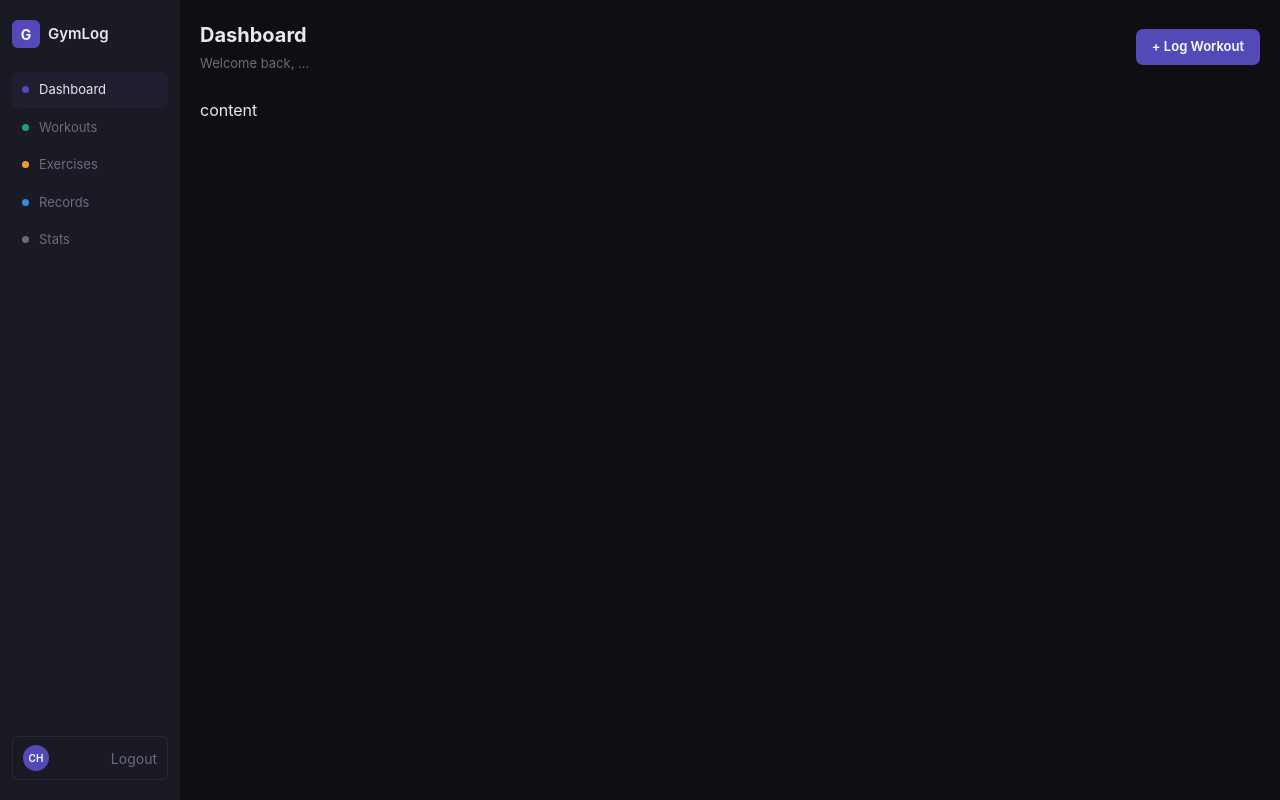
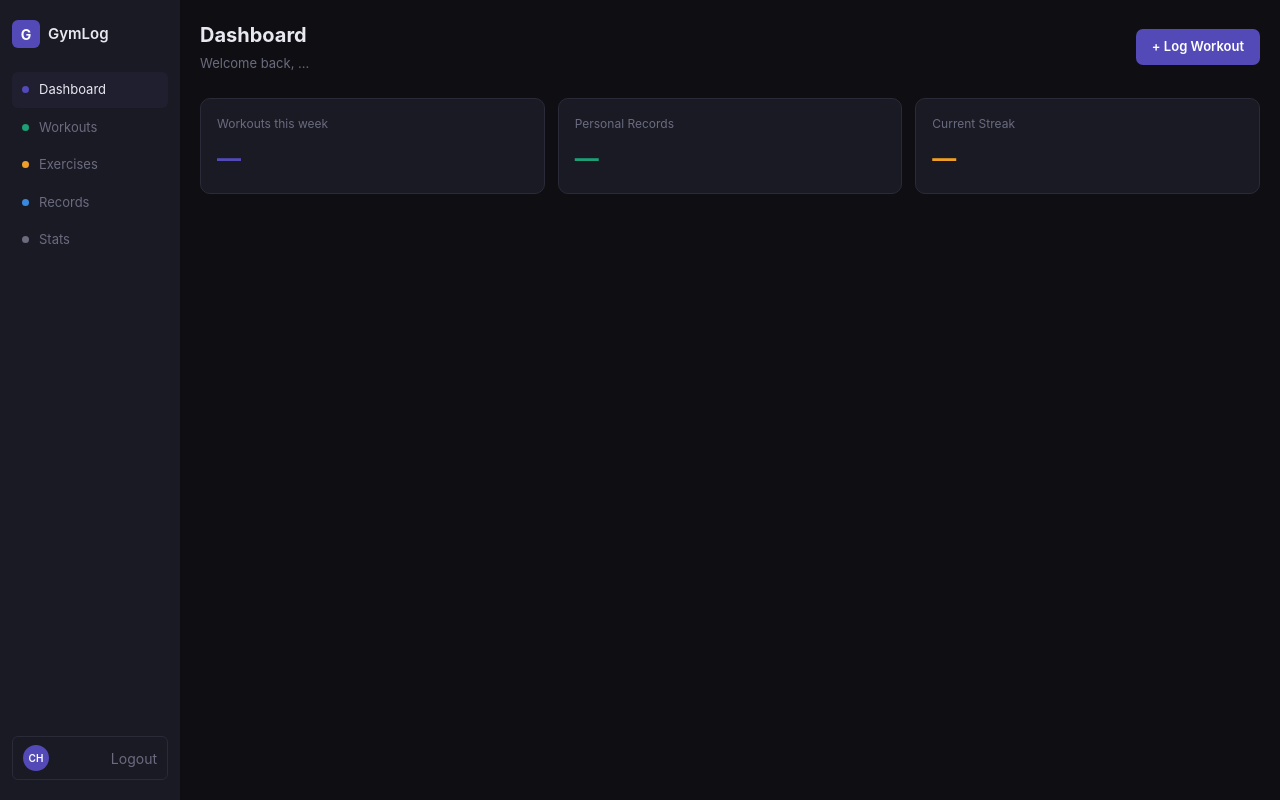
Before and after one commit to chinghaoh/gymlog-frontend, a React (Vite) app: page /dashboard in a window 1280 px wide. Built offline with nearby package versions, Linux system fonts and the light colour scheme.

Commit message:
feat: dashboard stats added

```diff
--- a/src/components/pages/dashboard.jsx
+++ b/src/components/pages/dashboard.jsx
@@ -1,11 +1,29 @@
 import { useState, useEffect } from "react"
 import { useAuth } from "../context/AuthContext"
+import { apiClient } from "../../lib/ApiClient"
 
 export default function Dashboard() {
-  const {user, setUser} =  useAuth()
+    const { user, setUser } = useAuth()
+    const [summary, setSummary] = useState(null)
+
+    useEffect(() => {
+        if (!user) return
+        apiClient(`/api/dashboard/summary?userId=${user.id}`)
+          .then(data => setSummary(data))
+          .catch(err => console.error(err))
+      }, [user])
+
+
+    const stats = [
+        { label: 'Workouts this week', value: summary?.workoutsThisWeek ?? '—', color: 'var(--purple)' },
+        { label: 'Personal Records', value: summary?.totalPrs ?? '—', color: 'var(--teal)' },
+        { label: 'Current Streak', value: summary?.currentStreak ?? '—', color: 'var(--amber)' },
+      ]
 
     return (
         <div>
+
+            {/* top */}
             <div style={{ display: 'flex', alignItems: 'center', justifyContent: 'space-between', marginBottom: '1.5rem' }}>
                 <div>
                     <h1 style={{ fontSize: 20, fontWeight: 700, color: 'var(--text-primary)' }}>Dashboard</h1>
@@ -20,7 +38,25 @@ export default function Dashboard() {
                 }}>+ Log Workout</button>
             </div>
 
-      content
+            {/* Stat cards */}
+            <div style={{
+                display: 'grid',
+                gridTemplateColumns: 'repeat(auto-fit, minmax(160px, 1fr))',
+                gap: 13,
+                marginBottom: '1.5rem'
+            }}>
+                {stats.map(({ label, value, color }) => (
+                    <div key={label} style={{
+                        background: 'var(--bg-card)',
+                        border: '0.5px solid var(--border)',
+                        borderRadius: 10,
+                        padding: '1rem',
+                    }}>
+                        <div style={{ fontSize: 12, color: 'var(--text-muted)', marginBottom: 8 }}>{label}</div>
+                        <div style={{ fontSize: 24, fontWeight: 700, color }}>{value}</div>
+                    </div>
+                ))}
+            </div>
         </div>
     )
 }
```
Lines whose indentation alone changed are shown as unchanged.
